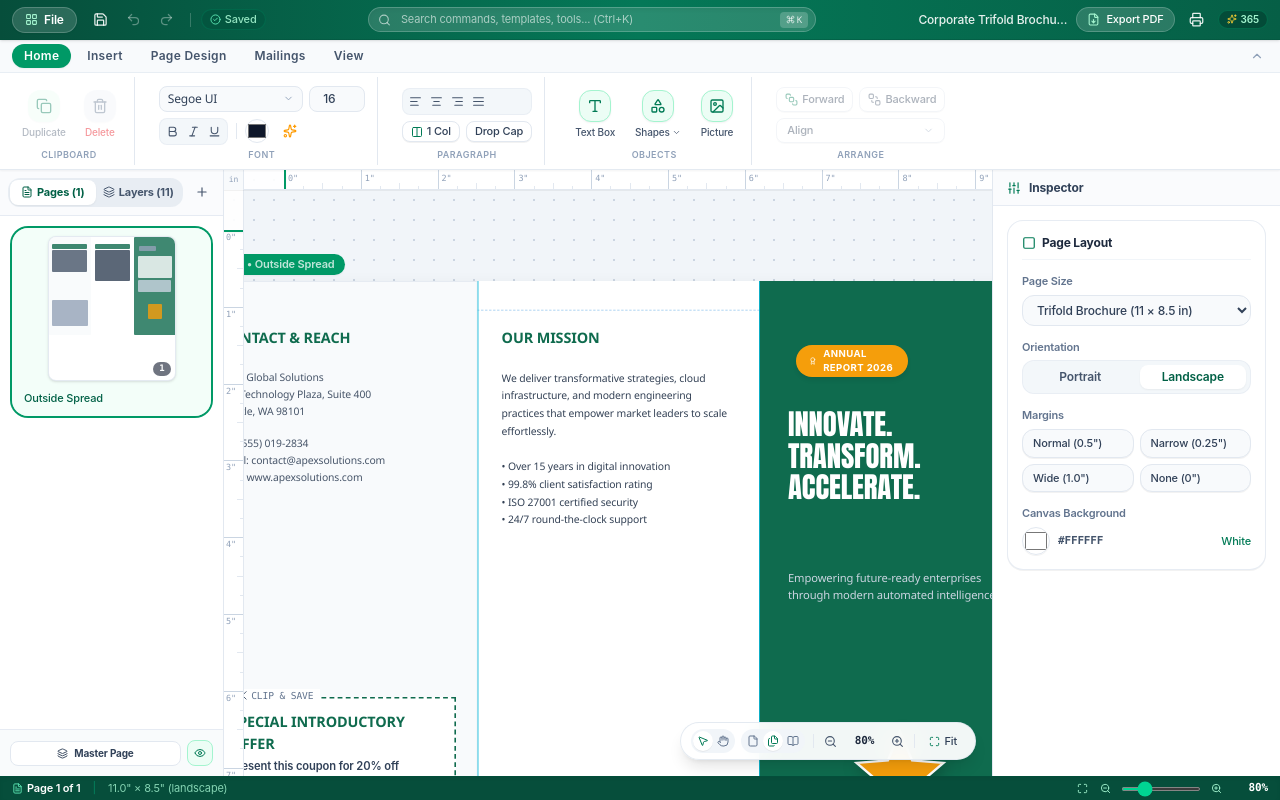
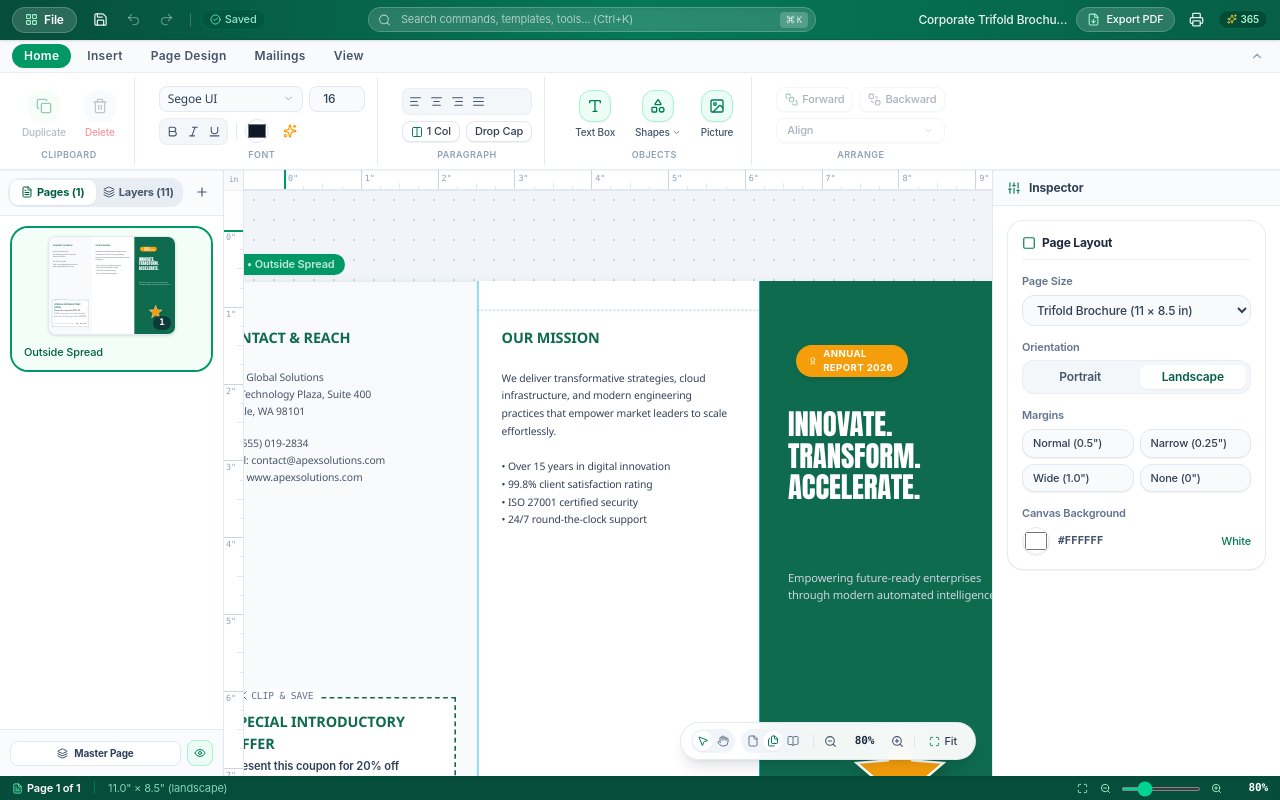
Before and after one commit to jorzyrockz-crypto/Publisher, a React (Vite) app: page / in a window 1280 px wide. Built offline with nearby package versions, Linux system fonts and the light colour scheme; a web font is replaced by a local one.

Commit message:
feat: render live scaled text, shapes, images, and master elements in page preview thumbnails

```diff
--- a/src/components/sidebar/PageThumbnails.tsx
+++ b/src/components/sidebar/PageThumbnails.tsx
@@ -19,6 +19,7 @@ import {
   Minus,
 } from 'lucide-react';
 import { PublisherElement } from '../../types/publisher';
+import { ElementRenderer } from '../canvas/ElementRenderer';
 
 export const PageThumbnails: React.FC = () => {
   const {
@@ -129,7 +130,14 @@ export const PageThumbnails: React.FC = () => {
         <div className="flex-1 overflow-y-auto p-3 space-y-3.5">
           {project.pages.map((page, idx) => {
             const isActive = !isEditingMaster && idx === project.activePageIndex;
-            const aspectRatio = page.width / page.height;
+            const thumbW = 128;
+            const thumbScale = thumbW / page.width;
+            const thumbH = Math.min(165, Math.round(page.height * thumbScale));
+            const effectiveScale = Math.min(thumbScale, thumbH / page.height);
+            const masterEls =
+              project.masterPage?.showOnAllPages !== false
+                ? project.masterPage?.elements || []
+                : [];
 
             return (
               <div
@@ -145,38 +153,50 @@ export const PageThumbnails: React.FC = () => {
                 }`}
               >
                 <div
-                  className="w-32 bg-white border border-slate-200/90 shadow-sm rounded-lg relative overflow-hidden flex items-center justify-center transition-all group-hover:scale-[1.02]"
+                  className="bg-white border border-slate-200/90 shadow-sm rounded-lg relative overflow-hidden transition-all group-hover:scale-[1.02]"
                   style={{
-                    height: `${32 / aspectRatio}rem`,
-                    maxHeight: '145px',
+                    width: `${Math.round(page.width * effectiveScale)}px`,
+                    height: `${Math.round(page.height * effectiveScale)}px`,
                     backgroundColor: page.backgroundColor,
                   }}
                 >
-                  {page.elements.map((el) => {
-                    const scaleW = 128 / page.width;
-                    const scaleH = (128 / aspectRatio) / page.height;
-
-                    return (
-                      <div
-                        key={el.id}
-                        className="absolute opacity-80"
-                        style={{
-                          left: `${el.x * scaleW}px`,
-                          top: `${el.y * scaleH}px`,
-                          width: `${Math.max(2, el.width * scaleW)}px`,
-                          height: `${Math.max(2, el.height * scaleH)}px`,
-                          backgroundColor:
-                            el.type === 'shape'
-                              ? el.fillColor
-                              : el.type === 'text'
-                              ? el.color
-                              : '#94a3b8',
-                          borderRadius:
-                            el.type === 'shape' && el.shapeType === 'circle' ? '50%' : '1px',
-                        }}
-                      />
-                    );
-                  })}
+                  {/* Live Scaled Page Preview (shows real text, shapes, images, tables & master elements) */}
+                  <div
+                    className="pointer-events-none select-none"
+                    style={{
+                      width: `${page.width}px`,
+                      height: `${page.height}px`,
+                      transform: `scale(${effectiveScale})`,
+                      transformOrigin: 'top left',
+                      position: 'relative',
+                    }}
+                  >
+                    {[...masterEls, ...page.elements]
+                      .filter((el) => el.visible !== false)
+                      .map((el) => (
+                        <div
+                          key={el.id}
+                          style={{
+                            position: 'absolute',
+                            left: `${el.x}px`,
+                            top: `${el.y}px`,
+                            width: `${el.width}px`,
+                            height: `${el.height}px`,
+                            transform: `rotate(${el.rotation}deg)`,
+                            transformOrigin: 'center center',
+                            zIndex: el.zIndex,
+                            opacity: el.opacity !== undefined ? el.opacity : 1,
+                          }}
+                        >
+                          <ElementRenderer
+                            element={el}
+                            isSelected={false}
+                            pageNumber={idx + 1}
+                            totalPages={project.pages.length}
+                          />
+                        </div>
+                      ))}
+                  </div>
 
                   <div className="absolute bottom-1 right-1 bg-slate-900/60 backdrop-blur-xs text-white text-[9px] font-mono font-bold px-1.5 py-0.2 rounded-full pointer-events-none">
                     {idx + 1}
```
